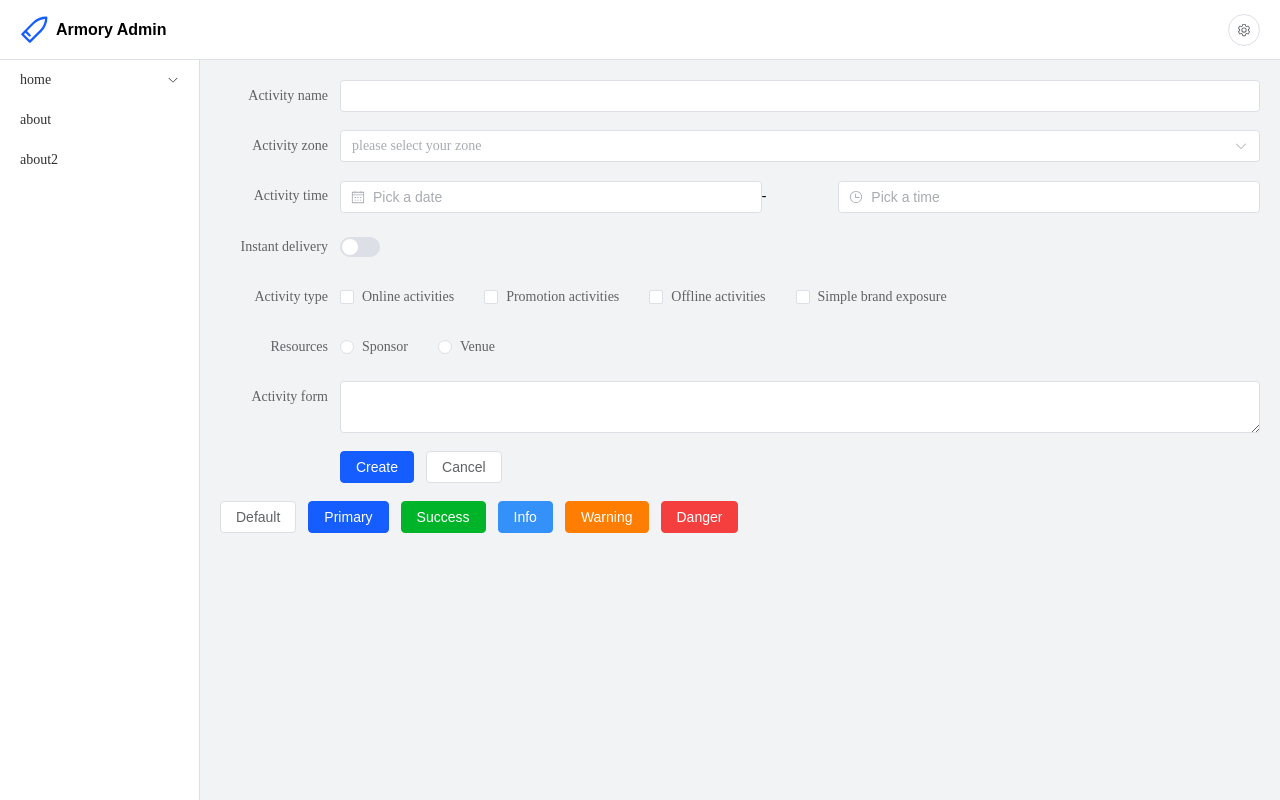
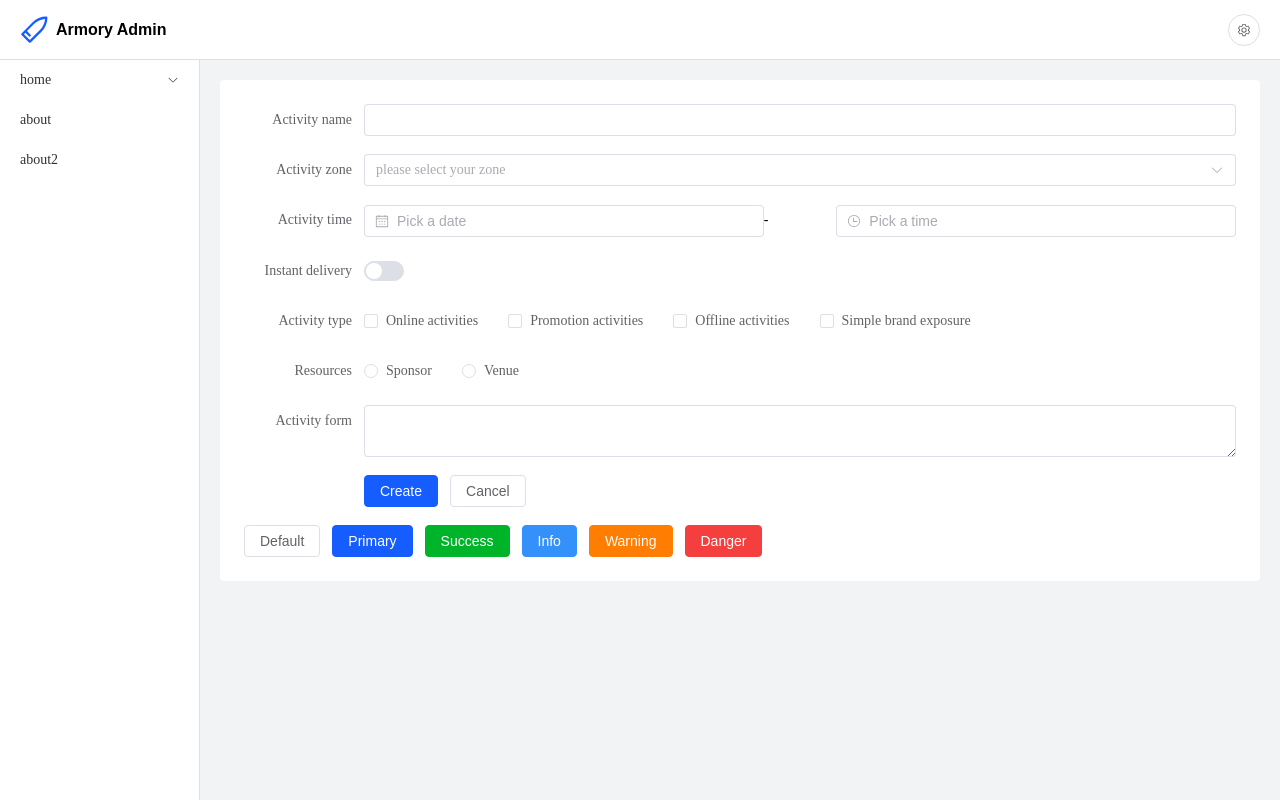
Before and after one commit to mewcoder/vue-armory-admin, a Vue app: page / in a window 1280 px wide. Built offline with nearby package versions, Linux system fonts and the light colour scheme.

Commit message:
feat: mod app

```diff
--- a/src/App.vue
+++ b/src/App.vue
@@ -11,7 +11,9 @@ import PageMenu from '@/components/page-menu/index';
     </el-header>
     <el-container>
       <el-aside width="200px"><PageMenu /></el-aside>
-      <el-main> <RouterView /></el-main>
+      <el-main>
+        <div class="view-wrap"><RouterView /></div>
+      </el-main>
     </el-container>
   </el-container>
 </template>
@@ -43,5 +45,10 @@ body {
 }
 .el-main {
   background-color: #f2f3f5;
+  .view-wrap {
+    background: #fff;
+    padding: 24px;
+    border-radius: 4px;
+  }
 }
 </style>
```
